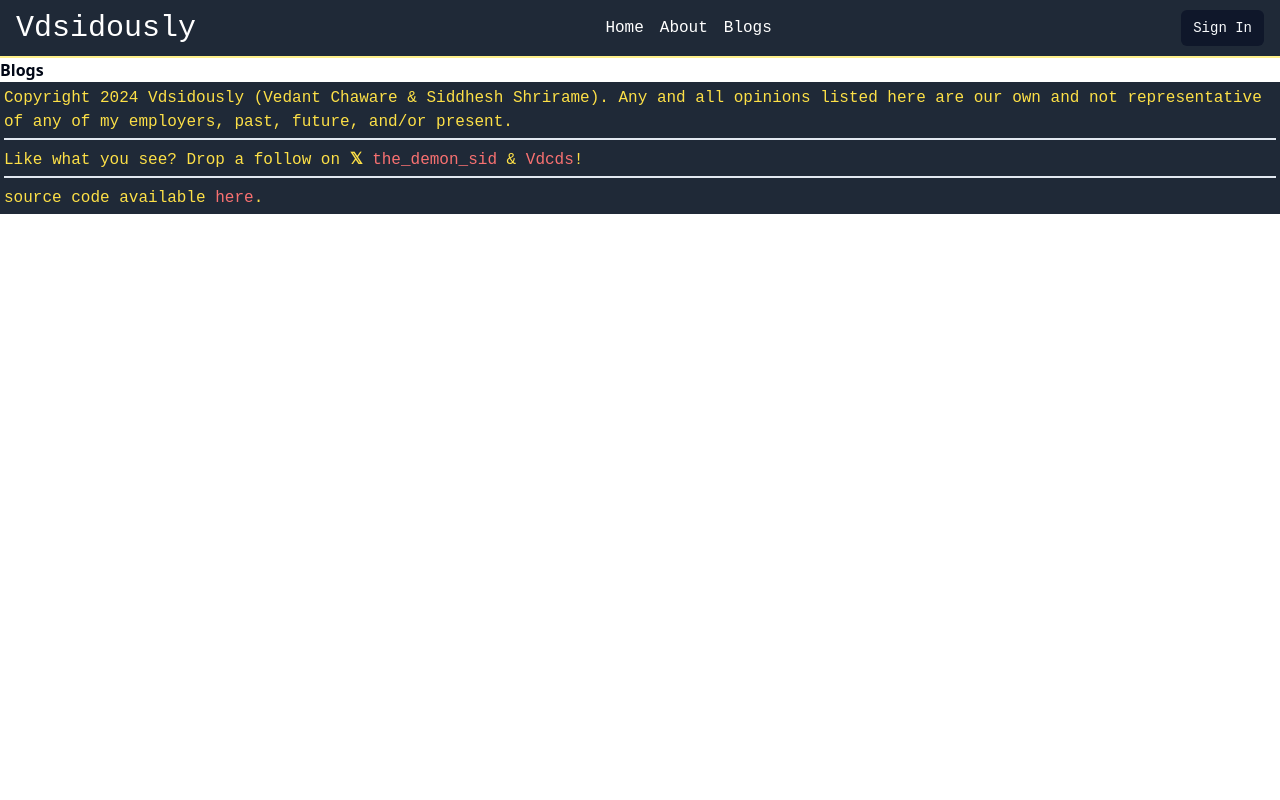
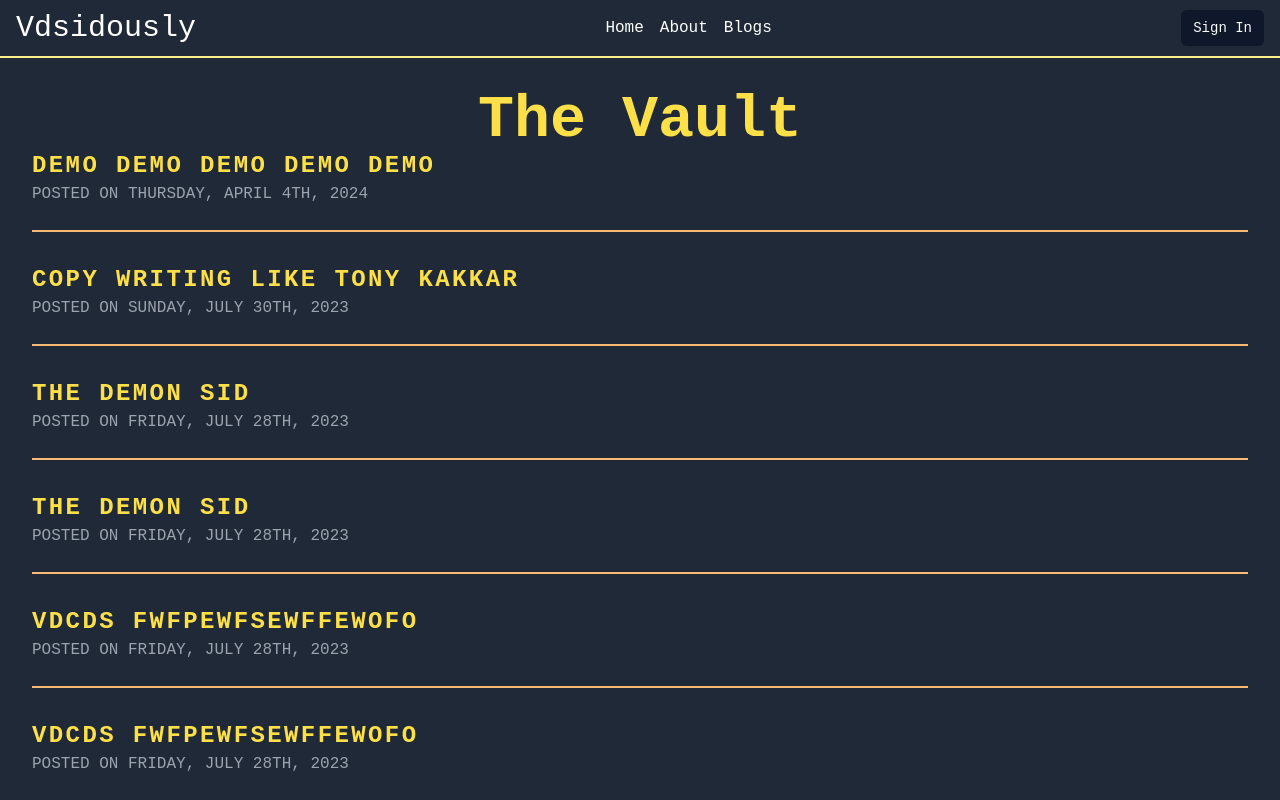
Before and after one commit to thedemonsid/blog-website, a Next.js app: page /blogs in a window 1280 px wide. Shown: the top 800 px of the page. Built offline with nearby package versions, Linux system fonts and the light colour scheme; no server answers; a web font is replaced by a local one.

Commit message:
Blog page  added.

```diff
--- a/src/app/about/page.jsx
+++ b/src/app/about/page.jsx
@@ -94,7 +94,7 @@ const About = () => {
                 Asus Vivobook K14 OLED (Vdcds)
               </a>
             </li>
-            <li>Favorite editor: VS Code</li>
+            <li>The editor: VS Code</li>
             <li>
               Softwares you should use more:{" "}
               <span className="font-bold">Postman (The_demon_sid)</span> and{" "}
--- a/src/app/blogs/page.jsx
+++ b/src/app/blogs/page.jsx
@@ -1,5 +1,36 @@
-const Blogs = () => {
-  return <div className="font-semibold">Blogs</div>;
+import Link from 'next/link';
+import React from 'react';
+
+const blogPosts = [
+  { title: 'DEMO DEMO DEMO DEMO DEMO', date: 'POSTED ON THURSDAY, APRIL 4TH, 2024' },
+  { title: 'COPY WRITING LIKE TONY KAKKAR ', date: 'POSTED ON SUNDAY, JULY 30TH, 2023' },
+  { title: 'THE DEMON SID', date: 'POSTED ON FRIDAY, JULY 28TH, 2023' },
+  { title: 'THE DEMON SID', date: 'POSTED ON FRIDAY, JULY 28TH, 2023'},
+  { title: 'VDCDS FWFPEWFSEWFFEWOFO', date: 'POSTED ON FRIDAY, JULY 28TH, 2023' },
+  { title: 'VDCDS FWFPEWFSEWFFEWOFO', date: 'POSTED ON FRIDAY, JULY 28TH, 2023' },
+  { title: 'VDCDS FWFPEWFSEWFFEWOFO', date: 'POSTED ON FRIDAY, JULY 28TH, 2023' },
+
+
+];
+
+const Blog = () => {
+  return (
+    <div className='text-yellow-300 bg-gray-800 font-techy'>
+      <div className="p-8 pb-2 ">
+        <h1 className='mt-0 text-2xl font-bold text-center sm:text-6xl '>The Vault</h1>
+        {blogPosts.map((post, index) => (
+          <Link key={index} href={`/...posts`} passHref>
+            <div className="mb-8 cursor-pointer">
+              <h2 className="font-bold tracking-widest uppercase text-md sm:text-2xl hover:text-red-500">{post.title}</h2>
+              <p className="text-gray-400">{post.date}</p>
+              <br></br>
+              <div className='border-b-2 border-orange-300'></div>
+            </div>
+          </Link>
+        ))}
+      </div>
+    </div>
+  );
 };
 
-export default Blogs;
+export default Blog;
```
Also changed, not shown: 2 other files (tests, documents, lock files or other folders).
